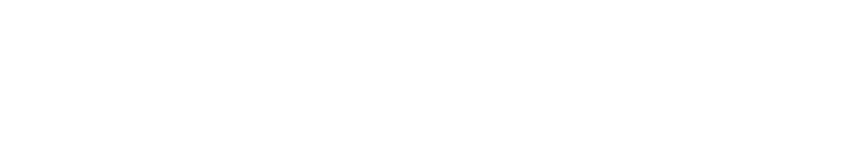
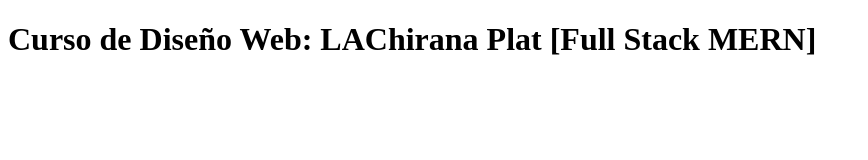
Before and after one commit to LAChiranaPlat/DWFinal, a plain HTML site: page index.html in a window 1280 px wide. Shown: the whole page, without its empty margins (0-868 px from the left). Drawn offline with Linux system fonts and the light colour scheme.

Commit message:
Update index.html

```diff
--- a/index.html
+++ b/index.html
@@ -7,7 +7,9 @@
 
 	<div class="container">
 
-		<header></header>
+		<header>
+			<h1>Curso de Diseño Web: LAChirana Plat [Full Stack MERN]</h1>
+		</header>
 
 		<nav></nav>
 
```
